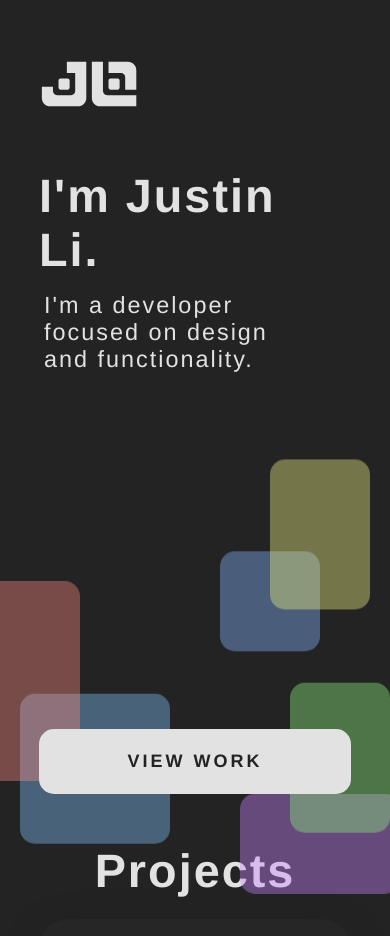
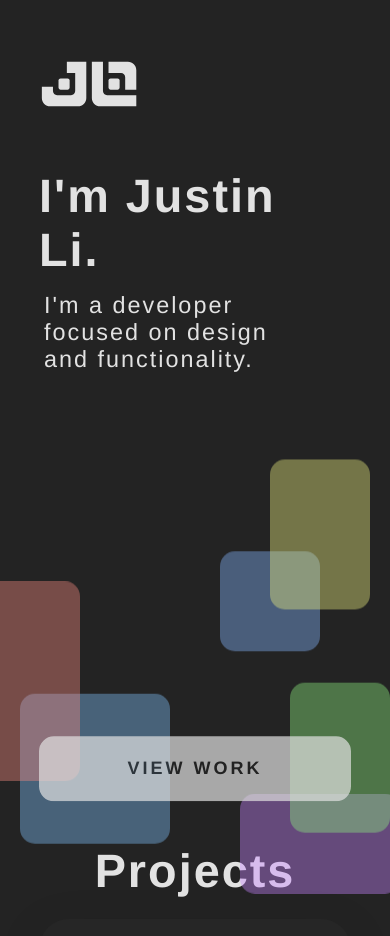
Before and after one commit to PolyWorm/Portfolio, a Next.js app: page / in a window 390 px wide. Shown: the top 936 px of the page. Built offline with nearby package versions, Linux system fonts and the light colour scheme.

Commit message:
fixed background color

```diff
--- a/pages/index.js
+++ b/pages/index.js
@@ -9,7 +9,7 @@ export default function Home() {
   const projectRef = useRef(null)
   const executeScroll = () => projectRef.current.scrollIntoView()
   return (
-    <div>
+    <div className={styles.background_color}>
       <Head>
         <title>Justin Li here.</title>
         <link rel="shortcut icon" href="/favicon.ico" />
--- a/styles/Home.module.css
+++ b/styles/Home.module.css
@@ -1,3 +1,6 @@
+.background_color {
+  background-color: #232323;
+}
 .landing {
   width: 100vw;
   height: 600px;
@@ -281,6 +284,8 @@
     z-index: 100;
     margin-top: 20px;
     bottom: 50px;
+    opacity: 70%;
+    animation: bubbleup 2s ease-in-out 1s infinite alternate;
   }
 }
 @media (max-height: 500px) {
```
